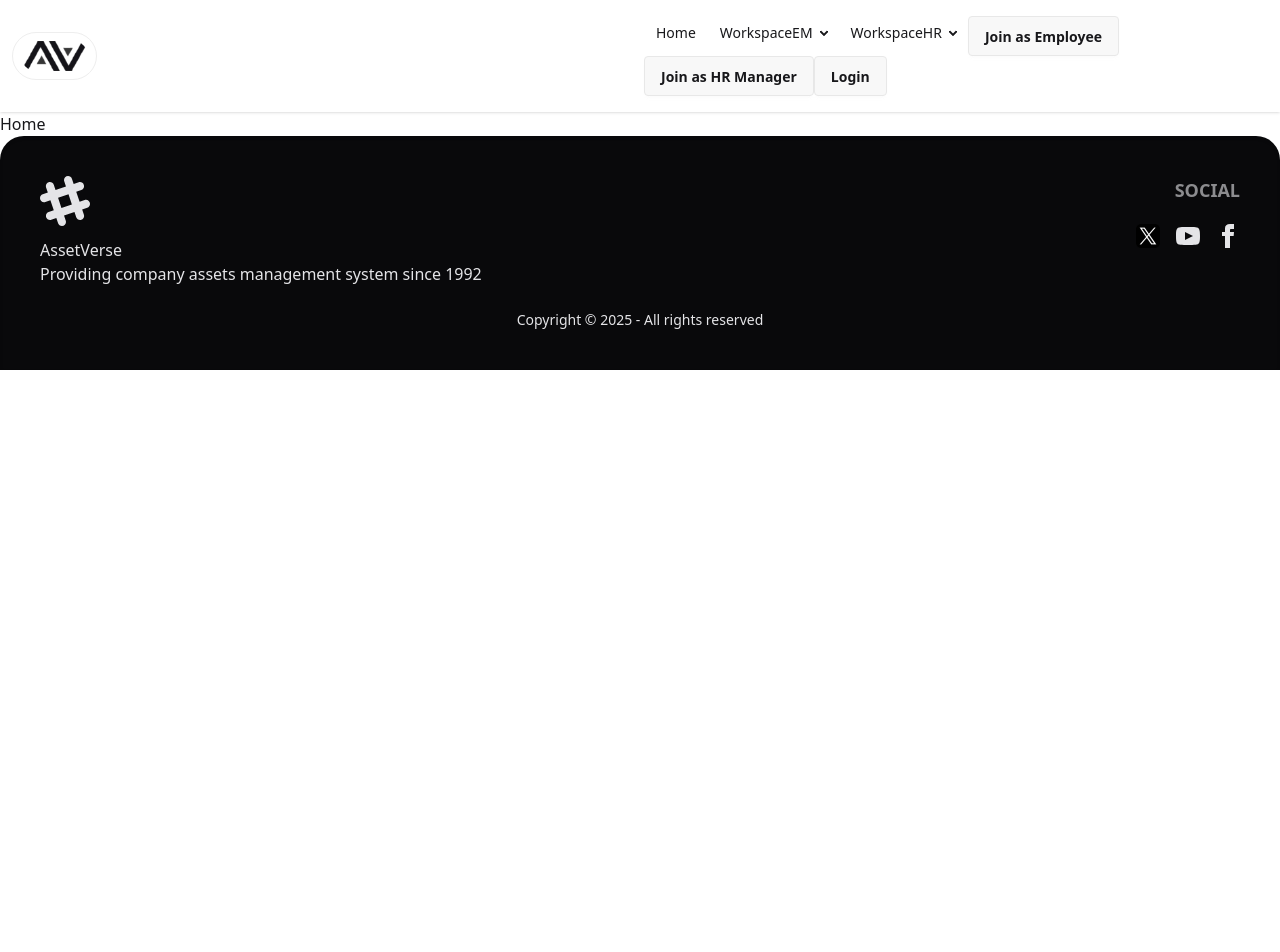
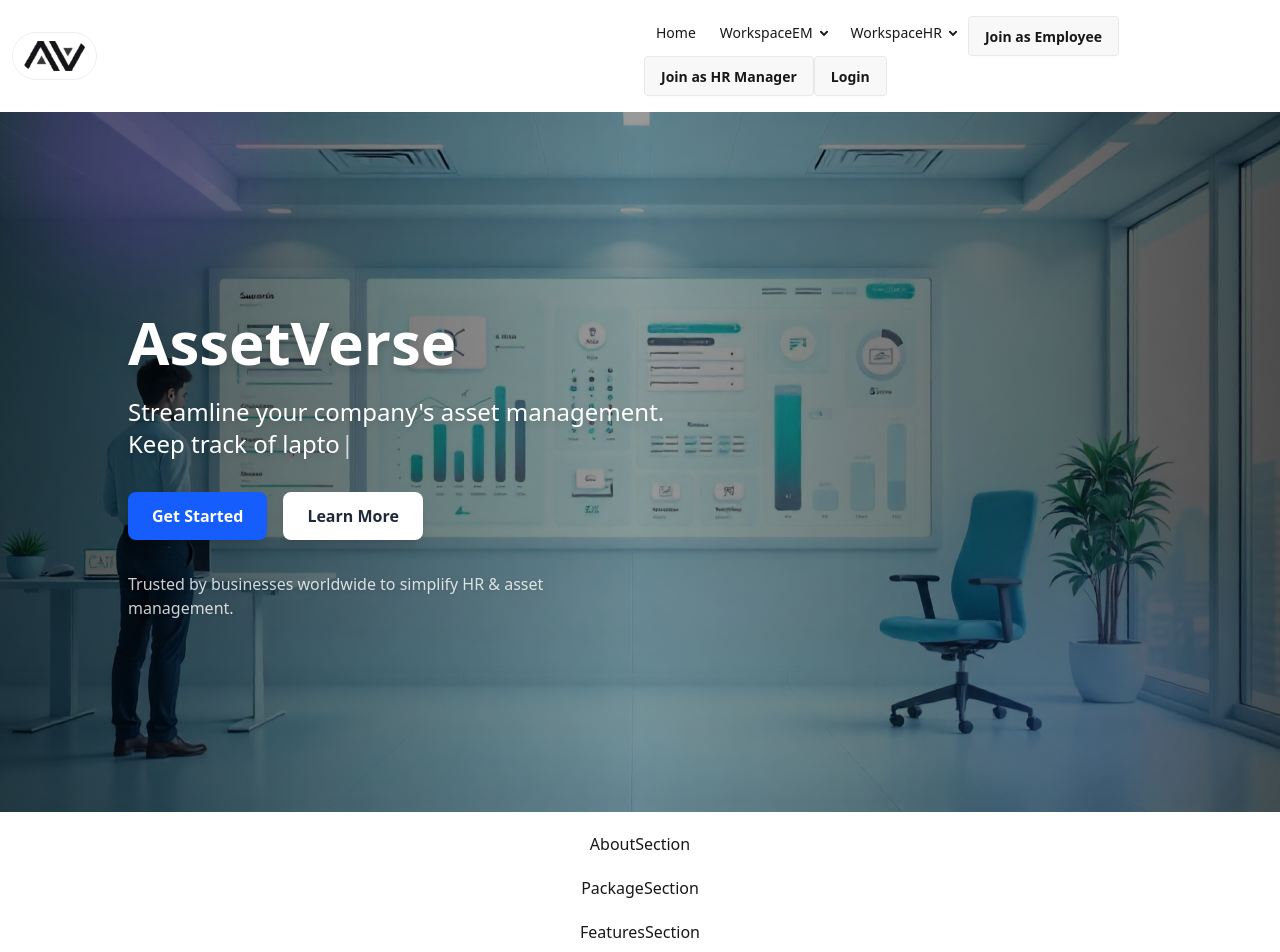
Before and after one commit to alvy00/ph-assetverse-client-a11, a React (Vite) app: page / in a window 1280 px wide. Shown: the top 952 px of the page. Before the commit the page ends 800 px from the top, so only its background shows below. Built offline with nearby package versions, Linux system fonts and the light colour scheme.

Commit message:
Hero banner section done

```diff
--- a/package.json
+++ b/package.json
@@ -17,7 +17,8 @@
     "react-hook-form": "^7.68.0",
     "react-router": "^7.10.1",
     "react-toastify": "^11.0.5",
-    "tailwindcss": "^4.1.17"
+    "tailwindcss": "^4.1.17",
+    "typewriter-effect": "^2.22.0"
   },
   "devDependencies": {
     "@eslint/js": "^9.39.1",
--- /dev/null
+++ b/src/components/AboutSection/AboutSection.jsx
@@ -0,0 +1,7 @@
+import React from "react";
+
+const AboutSection = () => {
+    return <div>AboutSection</div>;
+};
+
+export default AboutSection;
--- /dev/null
+++ b/src/components/ExtraSections/ExtraSection.jsx
@@ -0,0 +1,7 @@
+import React from "react";
+
+const ExtraSection = () => {
+    return <div>ExtraSection</div>;
+};
+
+export default ExtraSection;
--- /dev/null
+++ b/src/components/FeaturesSection/FeaturesSection.jsx
@@ -0,0 +1,7 @@
+import React from "react";
+
+const FeaturesSection = () => {
+    return <div>FeaturesSection</div>;
+};
+
+export default FeaturesSection;
--- /dev/null
+++ b/src/components/HeroBanner/HeroBanner.jsx
@@ -0,0 +1,54 @@
+import Typewriter from "typewriter-effect";
+import banner from "../../assets/banner.png";
+
+const HeroBanner = () => {
+    return (
+        <section className="relative w-full h-[500px] md:h-[600px] lg:h-[700px] overflow-hidden">
+            <img
+                className="w-full h-full object-cover object-center scale-105 transition-transform duration-1000 hover:scale-110"
+                src={banner}
+                alt="hero section banner"
+            />
+
+            <div className="absolute inset-0 bg-gradient-to-r from-black/70 via-black/40 to-black/70 flex flex-col justify-center items-start px-6 md:px-16 lg:px-32 space-y-4">
+                <h1 className="text-white text-3xl sm:text-4xl md:text-5xl lg:text-6xl font-extrabold leading-tight drop-shadow-lg">
+                    AssetVerse
+                </h1>
+
+                <p className="text-white text-base sm:text-lg md:text-xl lg:text-2xl max-w-xl drop-shadow-md">
+                    <Typewriter
+                        options={{
+                            strings: [
+                                `Streamline your company's asset management. Keep track of
+                    laptops, chairs, keyboards, and more assigned to the right
+                    employees, always.`,
+                            ],
+                            autoStart: true,
+                            loop: true,
+                            delay: 50,
+                        }}
+                    />
+                </p>
+
+                <div className="flex flex-wrap gap-4 mt-4">
+                    <button className="cursor-pointer bg-blue-600 hover:bg-blue-700 text-white font-semibold py-3 px-6 rounded-lg shadow-lg transition transform hover:-translate-y-1 hover:scale-105">
+                        Get Started
+                    </button>
+                    <button className="cursor-pointer bg-white hover:bg-gray-100 text-gray-800 font-semibold py-3 px-6 rounded-lg shadow-lg transition transform hover:-translate-y-1 hover:scale-105">
+                        Learn More
+                    </button>
+                </div>
+
+                <p className="text-white/80 text-sm md:text-base mt-4 max-w-lg drop-shadow-sm">
+                    Trusted by businesses worldwide to simplify HR & asset
+                    management.
+                </p>
+            </div>
+
+            <div className="absolute -bottom-10 right-10 w-72 h-72 bg-blue-500/20 rounded-full blur-3xl animate-pulse"></div>
+            <div className="absolute -top-20 left-5 w-60 h-60 bg-purple-500/20 rounded-full blur-2xl animate-pulse"></div>
+        </section>
+    );
+};
+
+export default HeroBanner;
--- /dev/null
+++ b/src/components/PackageSection/PackageSection.jsx
@@ -0,0 +1,7 @@
+import React from "react";
+
+const PackageSection = () => {
+    return <div>PackageSection</div>;
+};
+
+export default PackageSection;
--- /dev/null
+++ b/src/components/TestimonialSection/TestimonialSection.jsx
@@ -0,0 +1,7 @@
+import React from "react";
+
+const TestimonialSection = () => {
+    return <div>TestimonialSection</div>;
+};
+
+export default TestimonialSection;
--- a/src/index.css
+++ b/src/index.css
@@ -1,4 +1,8 @@
 @import "tailwindcss";
 @plugin "daisyui" {
-    themes: light --default, dark --prefersdark, cupcake;
+    themes: light --default, cupcake;
 }
+
+body {
+    overflow: hidden;
+}
--- a/src/pages/Home.jsx
+++ b/src/pages/Home.jsx
@@ -1,5 +1,23 @@
+import AboutSection from "../components/AboutSection/AboutSection";
+import ExtraSection from "../components/ExtraSections/ExtraSection";
+import FeaturesSection from "../components/FeaturesSection/FeaturesSection";
+import HeroBanner from "../components/HeroBanner/HeroBanner";
+import PackageSection from "../components/PackageSection/PackageSection";
+import TestimonialSection from "../components/TestimonialSection/TestimonialSection";
+
 const Home = () => {
-    return <div>Home</div>;
+    return (
+        <>
+            <div className="flex flex-col gap-5 justify-center items-center">
+                <HeroBanner />
+                <AboutSection />
+                <PackageSection />
+                <FeaturesSection />
+                <TestimonialSection />
+                <ExtraSection />
+            </div>
+        </>
+    );
 };
 
 export default Home;
--- a/src/routes/Router.jsx
+++ b/src/routes/Router.jsx
@@ -2,8 +2,8 @@ import { createBrowserRouter } from "react-router";
 import RootLayout from "../layouts/RootLayout";
 import Login from "../pages/Login";
 import Home from "../pages/Home";
-import EmployeeRegister from "../pages/EmployeeRegister";
-import HRRegister from "../pages/HRRegister";
+import EmployeeRegister from "../pages/registration/EmployeeRegister";
+import HRRegister from "../pages/registration/HRRegister";
 import NotFound from "../pages/NotFound";
 import AuthLayout from "../layouts/AuthLayout";
 import AssetList from "../pages/hr/AssetList";
```
Also changed, not shown: src/assets/banner.png (added), src/pages/registration/EmployeeRegister.jsx (renamed from src/pages/EmployeeRegister.jsx), src/pages/registration/HRRegister.jsx (renamed from src/pages/HRRegister.jsx), 1 other file (tests, documents, lock files or other folders).
